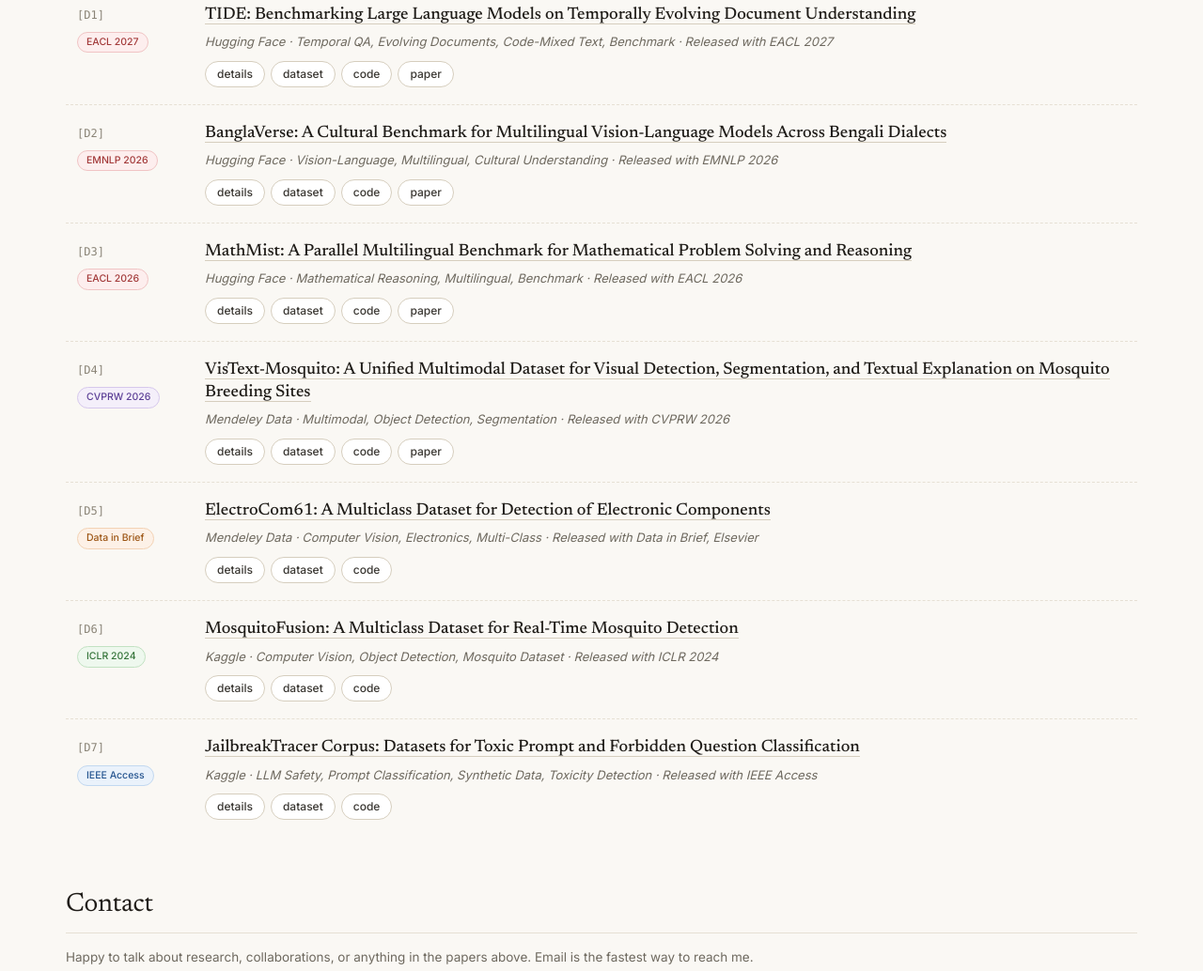
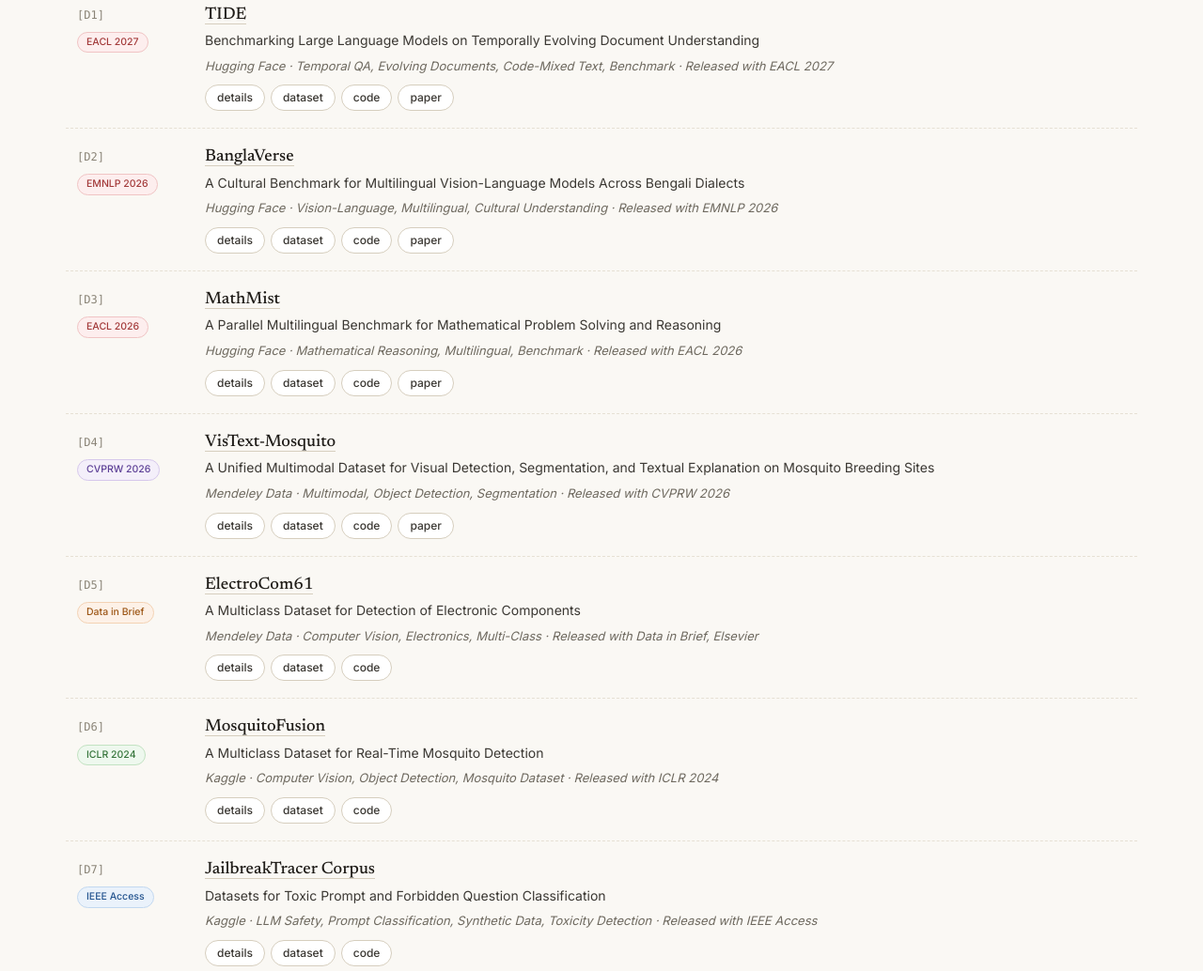
Before and after one commit to faiyaz-abdullah/portfolio-website, a plain HTML site: page datasets.html in a window 1280 px wide. Shown: the part 300-1334 px from the top of the page at 94% size. Drawn offline with Linux system fonts and the light colour scheme; files whose address does not match are found by name.

Commit message:
Dataset and project title fix

```diff
--- a/css/custom.css
+++ b/css/custom.css
@@ -1733,6 +1733,15 @@ a.cite:focus,
 	border-bottom-color: var(--accent);
 }
 
+/* second line under a short title, e.g. what a dataset is */
+.pub-subtitle {
+	margin: -2px 0 6px;
+	font-size: 14px;
+	font-weight: 400;
+	line-height: 1.55;
+	color: var(--text);
+}
+
 .pub-authors {
 	margin: 0 0 4px;
 	font-size: var(--fs-md);
--- a/datasets.html
+++ b/datasets.html
@@ -56,7 +56,8 @@
                             <li class="pub-item">
                                 <span class="pub-id">[D1]<span class="pub-tag acl" tabindex="0" data-venue="Hugging Face &middot; Temporal QA, Evolving Documents, Code-Mixed Text, Benchmark &middot; Released with EACL 2027">EACL 2027</span></span>
                                 <div class="pub-body">
-                                    <h3 class="pub-title"><a href="https://huggingface.co/datasets/mahbubhimel/TIDE" target="_blank" rel="noopener">TIDE: Benchmarking Large Language Models on Temporally Evolving Document Understanding</a></h3>
+                                    <h3 class="pub-title"><a href="https://huggingface.co/datasets/mahbubhimel/TIDE" target="_blank" rel="noopener">TIDE</a></h3>
+                                    <p class="pub-subtitle">Benchmarking Large Language Models on Temporally Evolving Document Understanding</p>
                                     <p class="pub-venue">Hugging Face &middot; Temporal QA, Evolving Documents, Code-Mixed Text, Benchmark &middot; Released with EACL 2027</p>
                                     <ul class="pub-links">
                                         <li><button type="button" class="pub-toggle" aria-expanded="false" aria-controls="abs-d1"><span class="pub-toggle-label">details</span></button></li>
@@ -70,7 +71,8 @@
                             <li class="pub-item">
                                 <span class="pub-id">[D2]<span class="pub-tag acl" tabindex="0" data-venue="Hugging Face &middot; Vision-Language, Multilingual, Cultural Understanding &middot; Released with EMNLP 2026">EMNLP 2026</span></span>
                                 <div class="pub-body">
-                                    <h3 class="pub-title"><a href="https://huggingface.co/datasets/FaiyazAbdullah114708/BanglaVerse" target="_blank" rel="noopener">BanglaVerse: A Cultural Benchmark for Multilingual Vision-Language Models Across Bengali Dialects</a></h3>
+                                    <h3 class="pub-title"><a href="https://huggingface.co/datasets/FaiyazAbdullah114708/BanglaVerse" target="_blank" rel="noopener">BanglaVerse</a></h3>
+                                    <p class="pub-subtitle">A Cultural Benchmark for Multilingual Vision-Language Models Across Bengali Dialects</p>
                                     <p class="pub-venue">Hugging Face &middot; Vision-Language, Multilingual, Cultural Understanding &middot; Released with EMNLP 2026</p>
                                     <ul class="pub-links">
                                         <li><button type="button" class="pub-toggle" aria-expanded="false" aria-controls="abs-d2"><span class="pub-toggle-label">details</span></button></li>
@@ -84,7 +86,8 @@
                             <li class="pub-item">
                                 <span class="pub-id">[D3]<span class="pub-tag acl" tabindex="0" data-venue="Hugging Face &middot; Mathematical Reasoning, Multilingual, Benchmark &middot; Released with EACL 2026">EACL 2026</span></span>
                                 <div class="pub-body">
-                                    <h3 class="pub-title"><a href="https://huggingface.co/datasets/mahbubhimel/MathMist" target="_blank" rel="noopener">MathMist: A Parallel Multilingual Benchmark for Mathematical Problem Solving and Reasoning</a></h3>
+                                    <h3 class="pub-title"><a href="https://huggingface.co/datasets/mahbubhimel/MathMist" target="_blank" rel="noopener">MathMist</a></h3>
+                                    <p class="pub-subtitle">A Parallel Multilingual Benchmark for Mathematical Problem Solving and Reasoning</p>
                                     <p class="pub-venue">Hugging Face &middot; Mathematical Reasoning, Multilingual, Benchmark &middot; Released with EACL 2026</p>
                                     <ul class="pub-links">
                                         <li><button type="button" class="pub-toggle" aria-expanded="false" aria-controls="abs-d3"><span class="pub-toggle-label">details</span></button></li>
@@ -98,7 +101,8 @@
                             <li class="pub-item">
                                 <span class="pub-id">[D4]<span class="pub-tag cvf" tabindex="0" data-venue="Mendeley Data &middot; Multimodal, Object Detection, Segmentation &middot; Released with CVPRW 2026">CVPRW 2026</span></span>
                                 <div class="pub-body">
-                                    <h3 class="pub-title"><a href="https://data.mendeley.com/datasets/rtsfh7jh7p/2" target="_blank" rel="noopener">VisText-Mosquito: A Unified Multimodal Dataset for Visual Detection, Segmentation, and Textual Explanation on Mosquito Breeding Sites</a></h3>
+                                    <h3 class="pub-title"><a href="https://data.mendeley.com/datasets/rtsfh7jh7p/2" target="_blank" rel="noopener">VisText-Mosquito</a></h3>
+                                    <p class="pub-subtitle">A Unified Multimodal Dataset for Visual Detection, Segmentation, and Textual Explanation on Mosquito Breeding Sites</p>
                                     <p class="pub-venue">Mendeley Data &middot; Multimodal, Object Detection, Segmentation &middot; Released with CVPRW 2026</p>
                                     <ul class="pub-links">
                                         <li><button type="button" class="pub-toggle" aria-expanded="false" aria-controls="abs-d4"><span class="pub-toggle-label">details</span></button></li>
@@ -112,7 +116,8 @@
                             <li class="pub-item">
                                 <span class="pub-id">[D5]<span class="pub-tag elsevier" tabindex="0" data-venue="Mendeley Data &middot; Computer Vision, Electronics, Multi-Class &middot; Released with Data in Brief, Elsevier">Data in Brief</span></span>
                                 <div class="pub-body">
-                                    <h3 class="pub-title"><a href="https://data.mendeley.com/datasets/6scy6h8sjz/2" target="_blank" rel="noopener">ElectroCom61: A Multiclass Dataset for Detection of Electronic Components</a></h3>
+                                    <h3 class="pub-title"><a href="https://data.mendeley.com/datasets/6scy6h8sjz/2" target="_blank" rel="noopener">ElectroCom61</a></h3>
+                                    <p class="pub-subtitle">A Multiclass Dataset for Detection of Electronic Components</p>
                                     <p class="pub-venue">Mendeley Data &middot; Computer Vision, Electronics, Multi-Class &middot; Released with Data in Brief, Elsevier</p>
                                     <ul class="pub-links">
                                         <li><button type="button" class="pub-toggle" aria-expanded="false" aria-controls="abs-d5"><span class="pub-toggle-label">details</span></button></li>
@@ -125,7 +130,8 @@
                             <li class="pub-item">
                                 <span class="pub-id">[D6]<span class="pub-tag iclr" tabindex="0" data-venue="Kaggle &middot; Computer Vision, Object Detection, Mosquito Dataset &middot; Released with ICLR 2024">ICLR 2024</span></span>
                                 <div class="pub-body">
-                                    <h3 class="pub-title"><a href="https://www.kaggle.com/datasets/faiyazabdullah/mosquitofusion-dataset" target="_blank" rel="noopener">MosquitoFusion: A Multiclass Dataset for Real-Time Mosquito Detection</a></h3>
+                                    <h3 class="pub-title"><a href="https://www.kaggle.com/datasets/faiyazabdullah/mosquitofusion-dataset" target="_blank" rel="noopener">MosquitoFusion</a></h3>
+                                    <p class="pub-subtitle">A Multiclass Dataset for Real-Time Mosquito Detection</p>
                                     <p class="pub-venue">Kaggle &middot; Computer Vision, Object Detection, Mosquito Dataset &middot; Released with ICLR 2024</p>
                                     <ul class="pub-links">
                                         <li><button type="button" class="pub-toggle" aria-expanded="false" aria-controls="abs-d6"><span class="pub-toggle-label">details</span></button></li>
@@ -138,7 +144,8 @@
                             <li class="pub-item">
                                 <span class="pub-id">[D7]<span class="pub-tag ieee" tabindex="0" data-venue="Kaggle &middot; LLM Safety, Prompt Classification, Synthetic Data, Toxicity Detection &middot; Released with IEEE Access">IEEE Access</span></span>
                                 <div class="pub-body">
-                                    <h3 class="pub-title"><a href="https://www.kaggle.com/datasets/faiyazabdullah/jailbreaktracer-corpus" target="_blank" rel="noopener">JailbreakTracer Corpus: Datasets for Toxic Prompt and Forbidden Question Classification</a></h3>
+                                    <h3 class="pub-title"><a href="https://www.kaggle.com/datasets/faiyazabdullah/jailbreaktracer-corpus" target="_blank" rel="noopener">JailbreakTracer Corpus</a></h3>
+                                    <p class="pub-subtitle">Datasets for Toxic Prompt and Forbidden Question Classification</p>
                                     <p class="pub-venue">Kaggle &middot; LLM Safety, Prompt Classification, Synthetic Data, Toxicity Detection &middot; Released with IEEE Access</p>
                                     <ul class="pub-links">
                                         <li><button type="button" class="pub-toggle" aria-expanded="false" aria-controls="abs-d7"><span class="pub-toggle-label">details</span></button></li>
```
Also changed, not shown: projects.html (+6 -3 lines).
